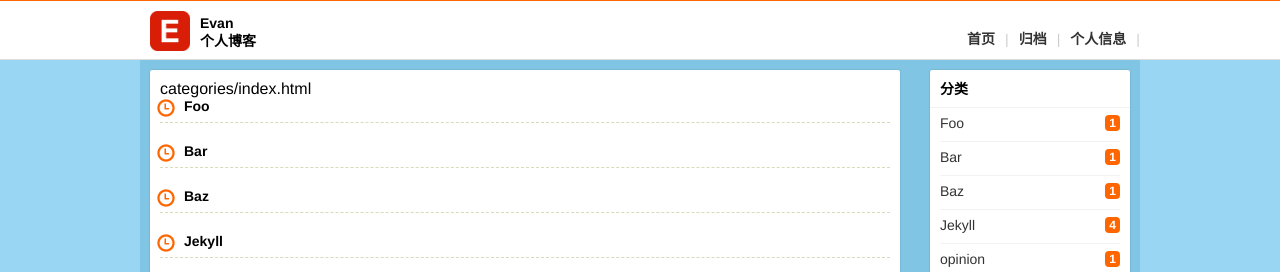
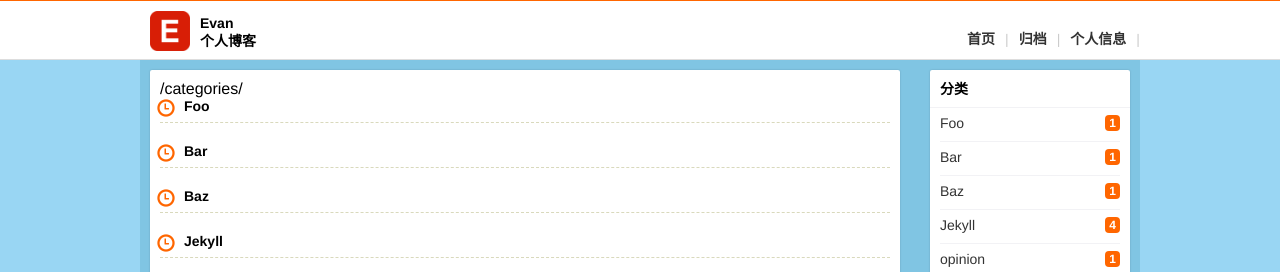
Before and after one commit to bnuephjx/bnuephjx.github.io, a Jekyll site: the page built from categories/index.html, in a window 1280 px wide. Shown: the top 272 px of the page. Built offline with Jekyll 4.4.1, drawn with Linux system fonts in a browser that asks for light colours.

Commit message:
no message

```diff
--- a/_includes/_views/categories.html
+++ b/_includes/_views/categories.html
@@ -1,7 +1,7 @@
 <div class="blogContent clearfix">
     <div class="blogContentLeft">
         <section class="blogCategories">
-        <div class="eui-timeline-content">{{ page.path }}</div>
+        <div class="eui-timeline-content">{{ site.baseurl }}{{ page.url }}</div>
         {% if site.categories | size != 0 %}
         {% for item in site.categories  %}
             <ul class="eui-timeline">
```
